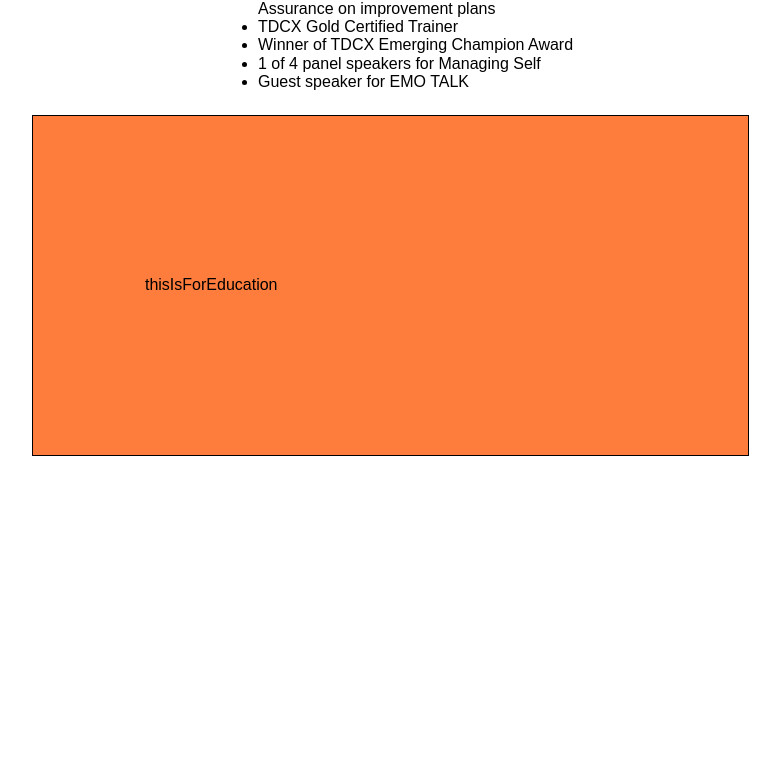
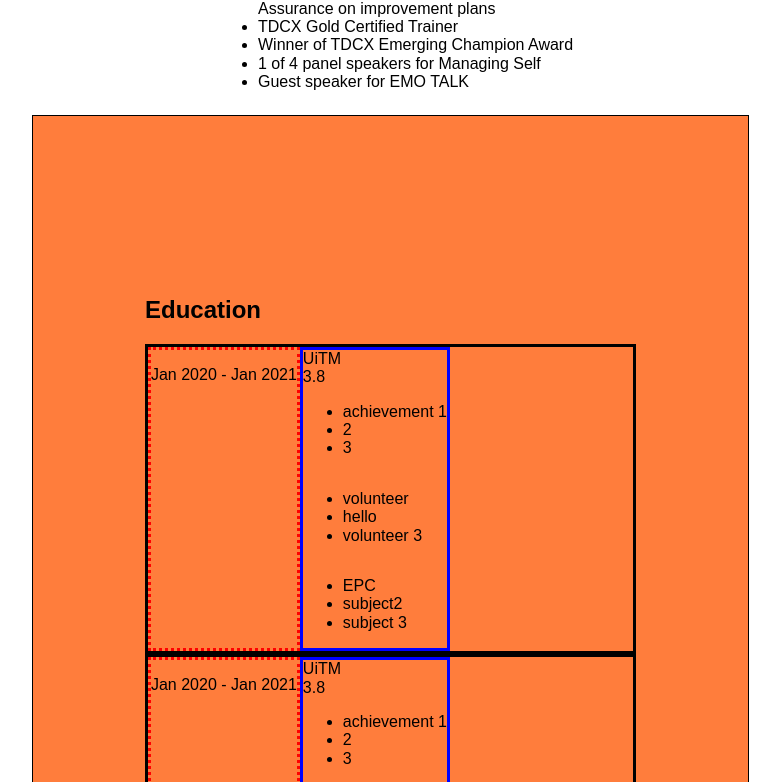
Before and after one commit to AmirahParman/AmirahParman.github.io, an Angular app: page / in a window 1280 px wide. Shown: the part 2078-2860 px from the top of the page, without its empty margins (449-1229 px from the left). Before the commit the page ends 2534 px from the top, so only its background shows below. Built offline with nearby package versions, Linux system fonts and the light colour scheme; a web font is replaced by a local one.

Commit message:
added Education class

```diff
--- a/src/app/app.component.html
+++ b/src/app/app.component.html
@@ -26,7 +26,7 @@
         </div>
 
         <div class="education">
-            thisIsForEducation
+            <app-educations></app-educations>
         </div>
     </div>
 </div>
--- a/src/app/app.module.ts
+++ b/src/app/app.module.ts
@@ -5,12 +5,14 @@ import { AppRoutingModule } from './app-routing.module';
 import { AppComponent } from './app.component';
 import { AboutMeComponent } from './components/about-me/about-me.component';
 import { ExperiencesComponent } from './components/experiences/experiences.component';
+import { EducationsComponent } from './components/educations/educations.component';
 
 @NgModule({
   declarations: [
     AppComponent,
     AboutMeComponent,
-    ExperiencesComponent
+    ExperiencesComponent,
+    EducationsComponent,
   ],
   imports: [
     BrowserModule,
--- /dev/null
+++ b/src/app/components/educations/educations.component.html
@@ -0,0 +1,23 @@
+<h2>Education</h2>
+<div class="container-education" *ngFor="let data of datas">
+    <div class="date-container">
+        <p>{{data.fromDate | date:'MMM y'}} - {{data.toDate | date:'MMM y'}}</p>
+    </div>
+    <div class="education-details-container">
+        <span>{{data.uniName}}</span>
+        <span>{{data.cgpa}}</span>
+        <ul>
+            <li *ngFor="let achievement of data.achievements">
+                {{achievement}}
+            </li>
+        </ul>
+        <ul>
+            <li *ngFor="let volunteerWork of data.volunteerWorks">
+                {{volunteerWork}}
+            </li>
+        </ul>
+        <ul>
+            <li *ngFor="let subject of data.subjects">
+                {{subject}}
+            </li>
+            <ul>
--- /dev/null
+++ b/src/app/components/educations/educations.component.scss
@@ -0,0 +1,15 @@
+.container-education {
+    display: flex;
+    border: 3px solid;
+}
+
+.date-container {
+    border: 3px dotted red;
+}
+
+.education-details-container {
+    border: 3px solid blue;
+    display: flex;
+    flex-direction: column;
+
+}
--- /dev/null
+++ b/src/app/components/educations/educations.component.ts
@@ -0,0 +1,19 @@
+import { Component, OnInit } from '@angular/core';
+import { Education } from 'src/app/models/education';
+
+@Component({
+  selector: 'app-educations',
+  templateUrl: './educations.component.html',
+  styleUrls: ['./educations.component.scss']
+})
+export class EducationsComponent implements OnInit {
+  datas: Education[] = [];
+
+  ngOnInit(): void {
+    this.datas=[
+      new Education('2020-01-01', '2021-01-01','UiTM', 3.8,['achievement 1', '2', '3'], ['volunteer', 'hello','volunteer 3'], ['EPC','subject2','subject 3']),
+      new Education('2020-01-01', '2021-01-01','UiTM', 3.8,['achievement 1', '2', '3'], ['volunteer 1', '2', '3'], ['EPC','subject2','subject 3']),
+    ]
+
+  }
+}
--- a/src/app/components/experiences/experiences.component.ts
+++ b/src/app/components/experiences/experiences.component.ts
@@ -1,5 +1,5 @@
 import { Component, OnInit } from '@angular/core';
-import { Experience } from 'src/app/models/resume';
+import { Experience } from 'src/app/models/experience';
 
 @Component({
   selector: 'app-experiences',
--- /dev/null
+++ b/src/app/models/education.ts
@@ -0,0 +1,20 @@
+export class Education {
+    fromDate: Date;
+    toDate: Date;
+    uniName: string;
+    cgpa: number;
+    achievements: string[];
+    volunteerWorks: string[];
+    subjects: string[];
+
+    constructor(fromDate: string, toDate: string, uniName: string, cgpa: number, achievements: string[], volunteerWorks: string[],subjects: string[]) {
+        this.fromDate = new Date(fromDate);
+        this.toDate = new Date(toDate);
+        this.uniName = uniName;
+        this.cgpa = cgpa;
+        this.achievements = achievements;
+        this.volunteerWorks = volunteerWorks;
+        this.subjects = subjects;
+    }
+
+}
--- a/src/app/models/resume.ts
+++ b/src/app/models/experience.ts
@@ -14,7 +14,6 @@ export class Experience {
         this.responsibilities = responsibilities;
         this.industryLabels = industryLabels;
     }
-
 
     calculatedYears(): any {
         let monthsOfWorking = this.toDate.getMonth() - this.fromDate.getMonth() + (12 * (this.toDate.getFullYear() - this.fromDate.getFullYear()));
```
Also changed, not shown: src/app/components/experiences/experiences.component.html (line endings or trailing spaces).
